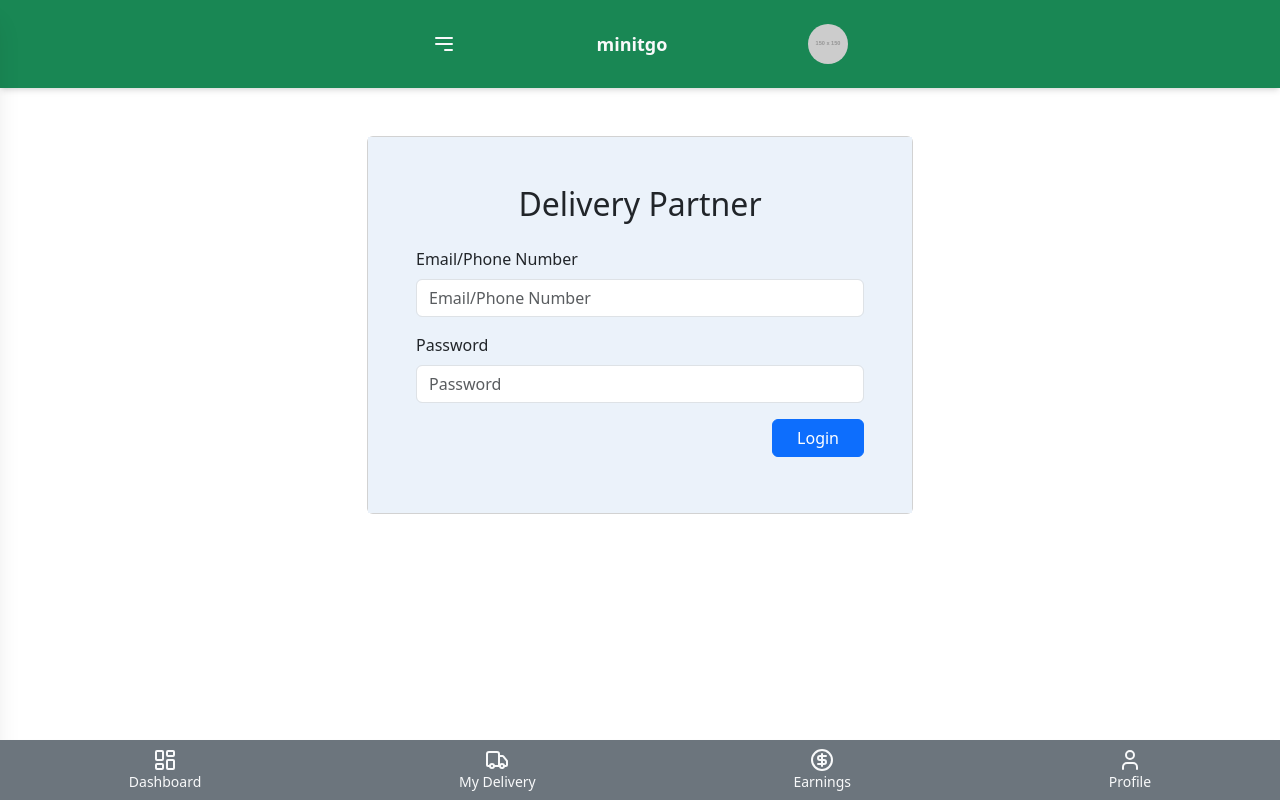
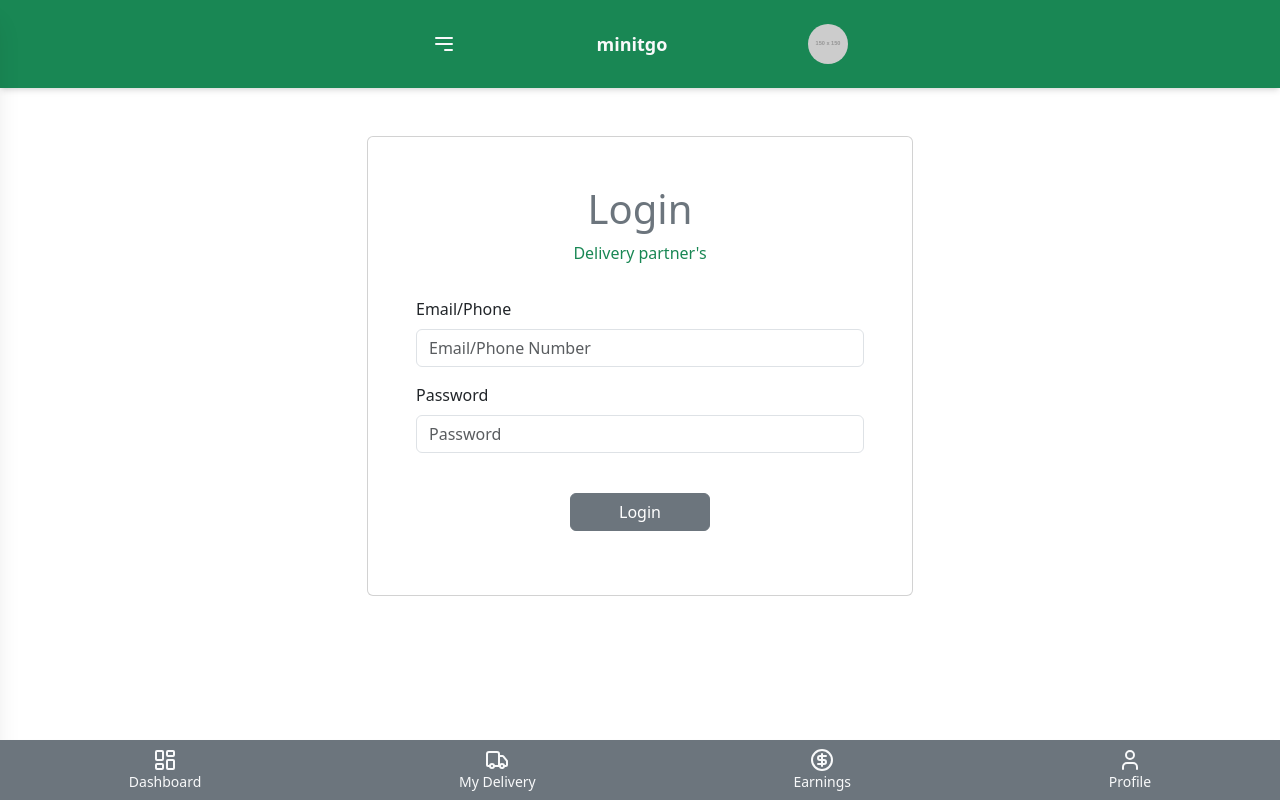
Before and after one commit to Abishek77/delivery-app, a React (Vite) app: page / in a window 1280 px wide. Built offline with nearby package versions, Linux system fonts and the light colour scheme.

Commit message:
login page changes

```diff
--- a/src/pages/Login.jsx
+++ b/src/pages/Login.jsx
@@ -114,12 +114,13 @@
       <div className="row">
         <div className="col-md-6 offset-md-3">
           <div className="card my-5">
-            <form className="card-body cardbody-color p-lg-5" onSubmit={handleSubmit}>
+            <form className="card-body   rounded  p-lg-5" onSubmit={handleSubmit}>
               <div className="text-center mb-2 pb-2">
-                <h2>Delivery Partner</h2>
+                <h2 className='text-secondary fs-1'>Login</h2>
+                <p className=' fs-6 text-success'>Delivery partner's</p>
               </div>
               <div className="mb-3">
-                <label className="mb-2">Email/Phone Number</label>
+                <label className="mb-2">Email/Phone</label>
                 <input
                   type="text"
                   className="form-control"
@@ -137,9 +138,9 @@
                   value={password}
                   onChange={(e) => setPassword(e.target.value)}
                 />
-              </div>
-              <div className="text-end">
-                <button type="submit" className="btn btn-primary px-4 mb-2">
+              </div><br></br>
+              <div className="text-center">
+                <button type="submit" className="btn btn-secondary px-5 mb-3">
                   Login
                 </button>
               </div>
```
